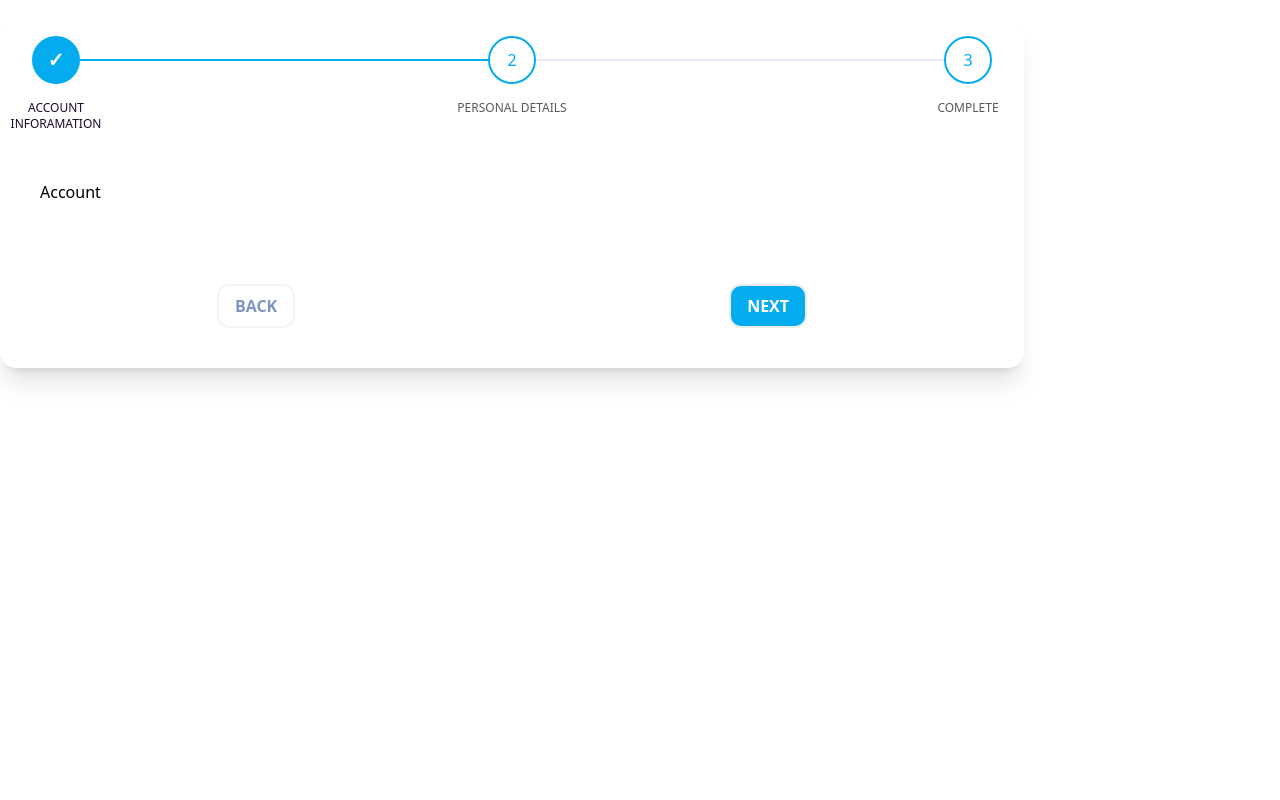
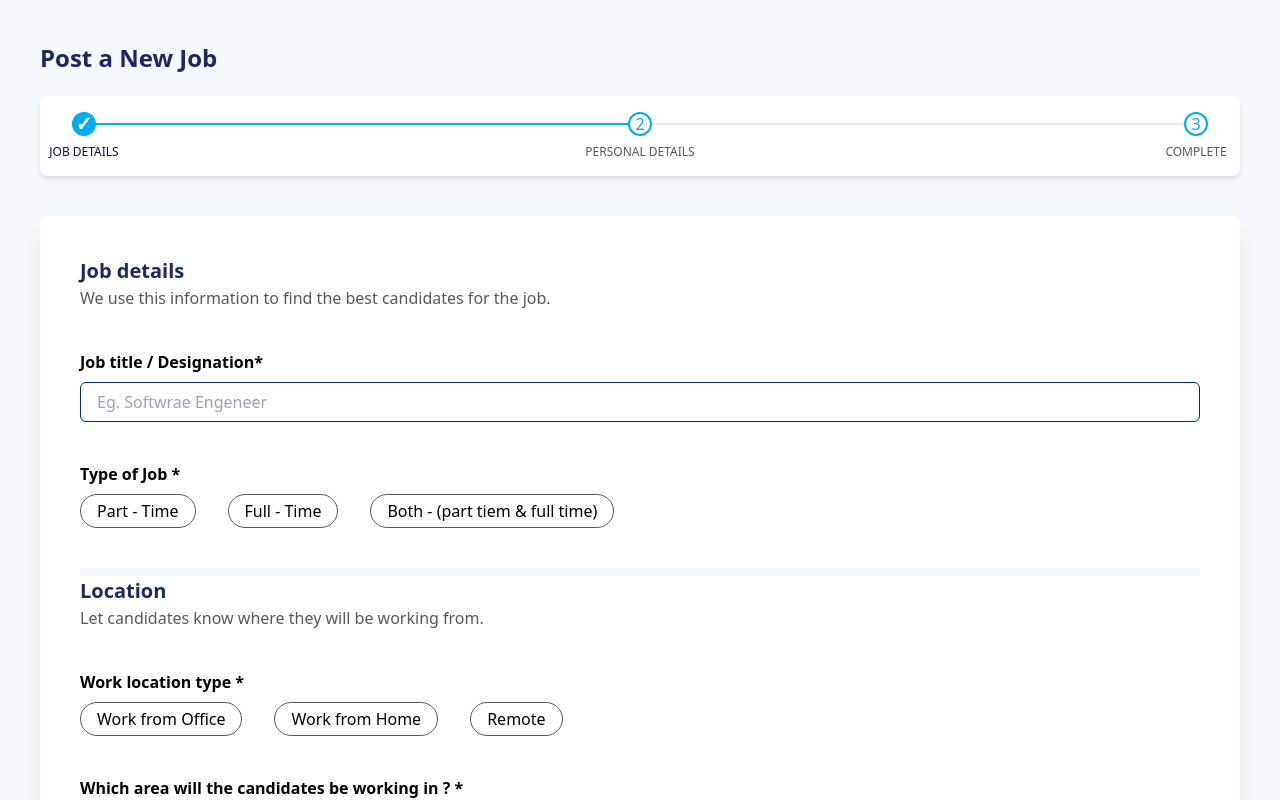
Before and after one commit to Nandeesha-web2net-developer/uddo-react-app, a React (Create React App) app in the folder Apna_clone/apna_clone/: page /posting-new-job in a window 1280 px wide. Shown: the top 800 px of the page. Built offline with nearby package versions, Linux system fonts and the light colour scheme.

Commit message:
sixth commit

```diff
--- a/Apna_clone/apna_clone/src/components/MultiLevelForm/MultiLevelMainForm.jsx
+++ b/Apna_clone/apna_clone/src/components/MultiLevelForm/MultiLevelMainForm.jsx
@@ -13,7 +13,7 @@ const MultiLevelMainForm = () => {
     const [finalData, setFinalData] = useState([]);
 
     const steps = [
-        "Account Inforamation",
+        "Job Details",
         "Personal Details",
         "Complete"
     ];
@@ -40,15 +40,21 @@ const MultiLevelMainForm = () => {
     }
 
     return (
-        <div className='w-[80%] max-auto shadow-xl rounded-2xl pb-2 bg-white'>
+        <div className='bg-gray p-10'>
+            <h1 className='text-graynav text-[24px] font-semibold'>Post a New Job</h1>
+            <div className='w-full max-auto  rounded-2xl pb-2 '>
+
                 {/*Stepeer*/}
-            <div className='container mt-5'>
+                <div className='container '>
+
+                    <div className='bg-white mt-5 h-[80px] rounded-lg shadow-md'>
                         <Stepper
                             steps={steps}
                             currentStep={currentStep}
                         />
+                    </div>
 
-                <div className='my-10 p-10'>
+                    <div className='my-10 p-10 bg-white rounded-lg shadow-xl'>
                         <StepperContext.Provider
                             value={{
                                 userData,
@@ -80,6 +86,8 @@ const MultiLevelMainForm = () => {
                 />
 
             </div>
+        </div>
+
     )
 }
 
--- a/Apna_clone/apna_clone/src/components/MultiLevelForm/Stepper.jsx
+++ b/Apna_clone/apna_clone/src/components/MultiLevelForm/Stepper.jsx
@@ -50,19 +50,19 @@ const Stepper = ({ steps, currentStep }) => {
             {newSteps.map((step, index) => (
                 <div key={index} className={index !== newSteps.length - 1 ? "w-full flex items-center" : "flex items-center"}>
                     <div className='relative flex flex-col items-center text-lightgreen'>
-                        <div className={`rounded-full transition duration-500 ease-in-out border-lightgreen border-2 h-12 w-12 flex justify-center items-center ${step.selected ? "bg-lightgreen text-white font-bold border border-lightgreen" : ""}  `}>
+                        <div className={`rounded-full transition duration-500 ease-in-out border-lightgreen border-2 h-6 w-6 flex justify-center items-center ${step.selected ? "bg-lightgreen text-white font-bold border border-lightgreen" : ""}  `}>
 
-{step.completed ? (<span className='text-white font-bold text-xl'>&#10003;</span>) : (
-    index +1
-)}
+                            {step.completed ? (<span className='text-white font-bold text-xl'>&#10003;</span>) : (
+                                index + 1
+                            )}
 
                         </div>
-                        <div className={`absolute top-0 text-center mt-16 w-32 text-xs font-medium uppercase ${step.highlighted ? "text-dark" : "text-grayw"}` }>
+                        <div className={`absolute top-0 text-center mt-8 w-32 text-xs font-medium uppercase ${step.highlighted ? "text-dark" : "text-grayw"}`}>
                             {step.description}
                         </div>
                     </div>
                     <div className={`flex-auto border-t-2 transition duration-500 ease-in-out
-                        ${step.completed ? "border-lightgreen" : "border-light" }`}> </div>
+                        ${step.completed ? "border-lightgreen" : "border-light"}`}> </div>
                 </div>
             ))}
         </div>
--- a/Apna_clone/apna_clone/src/components/MultiLevelForm/steps/Account.jsx
+++ b/Apna_clone/apna_clone/src/components/MultiLevelForm/steps/Account.jsx
@@ -1,8 +1,59 @@
-import React from 'react'
+import React, { useContext } from 'react'
+import { StepperContext } from '../contexts/StepperContext'
 
 const Account = () => {
+  const { userData, setUserData } = useContext(StepperContext);
+
   return (
-    <div>Account</div>
+    <div className='flex flex-col'>
+      <form>
+        <div>
+          <h1 className='text-graynav text-[20px] font-semibold'>Job details</h1>
+          <p className='text-grayw'>We use this information to find the best candidates for the job.</p>
+          <div className='my-10'>
+            <label className='font-semibold'>Job title / Designation<span className=''>*</span> </label><br />
+            <input type='text' placeholder='Eg. Softwrae Engeneer' required className='w-full h-10 mt-2 px-4 border-[1px] border-green rounded-md' />
+          </div>
+
+          <div className='my-10'>
+            <label className='font-semibold'>Type of Job <span className=''>*</span> </label><br />
+            <div className='mt-2 flex items-start gap-8'>
+              <button type='button' className='border-[1px] border-grayw rounded-full px-4 py-1' >Part - Time</button>
+              <button type='button' className='border-[1px] border-grayw rounded-full px-4 py-1' >Full - Time</button>
+              <button type='button' className='border-[1px] border-grayw rounded-full px-4 py-1' >Both - (part tiem & full time)</button>
+            </div>
+
+          </div>
+        </div>
+
+<div className='bg-gray h-2'></div>
+
+        <div>
+          <h1 className='text-graynav text-[20px] font-semibold'>Location</h1>
+          <p className='text-grayw'>Let candidates know where they will be working from.</p>
+
+
+          <div className='my-10'>
+            <label className='font-semibold'>Work location type  <span className=''>*</span> </label><br />
+            <div className='mt-2 flex items-start gap-8'>
+              <button type='button' className='border-[1px] border-grayw rounded-full px-4 py-1' >Work from Office</button>
+              <button type='button' className='border-[1px] border-grayw rounded-full px-4 py-1' >Work from Home</button>
+              <button type='button' className='border-[1px] border-grayw rounded-full px-4 py-1' >Remote</button>
+            </div>
+
+            <div className='my-10'>
+              <label className='font-semibold'>Which area will the candidates be working in ? <span className=''>*</span> </label><br />
+              <input type='text' placeholder='Eg. Bangalore' required className='w-full h-10 mt-2 px-4 border-[1px] border-green rounded-md' />
+            </div>
+
+          </div>
+        </div>
+
+
+
+      </form>
+
+    </div>
   )
 }
 
```
Lines whose indentation alone changed are shown as unchanged.
